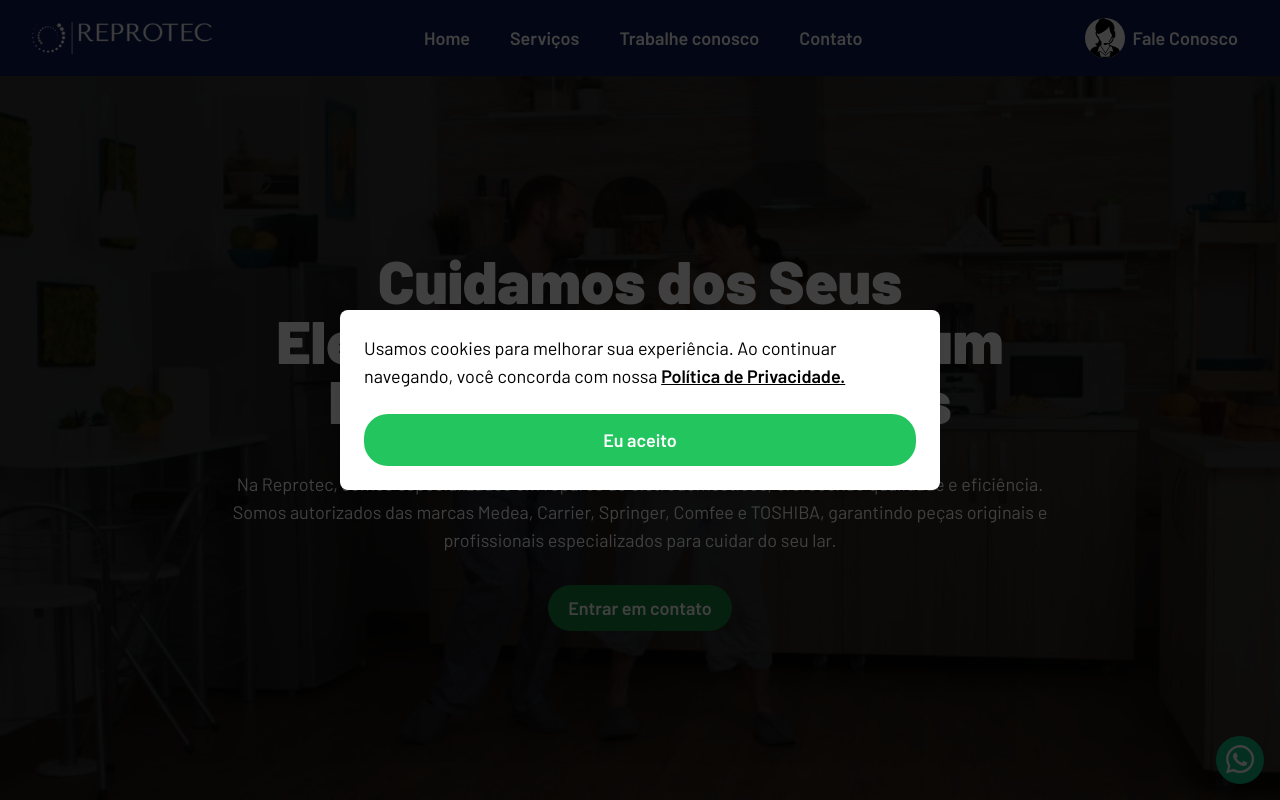
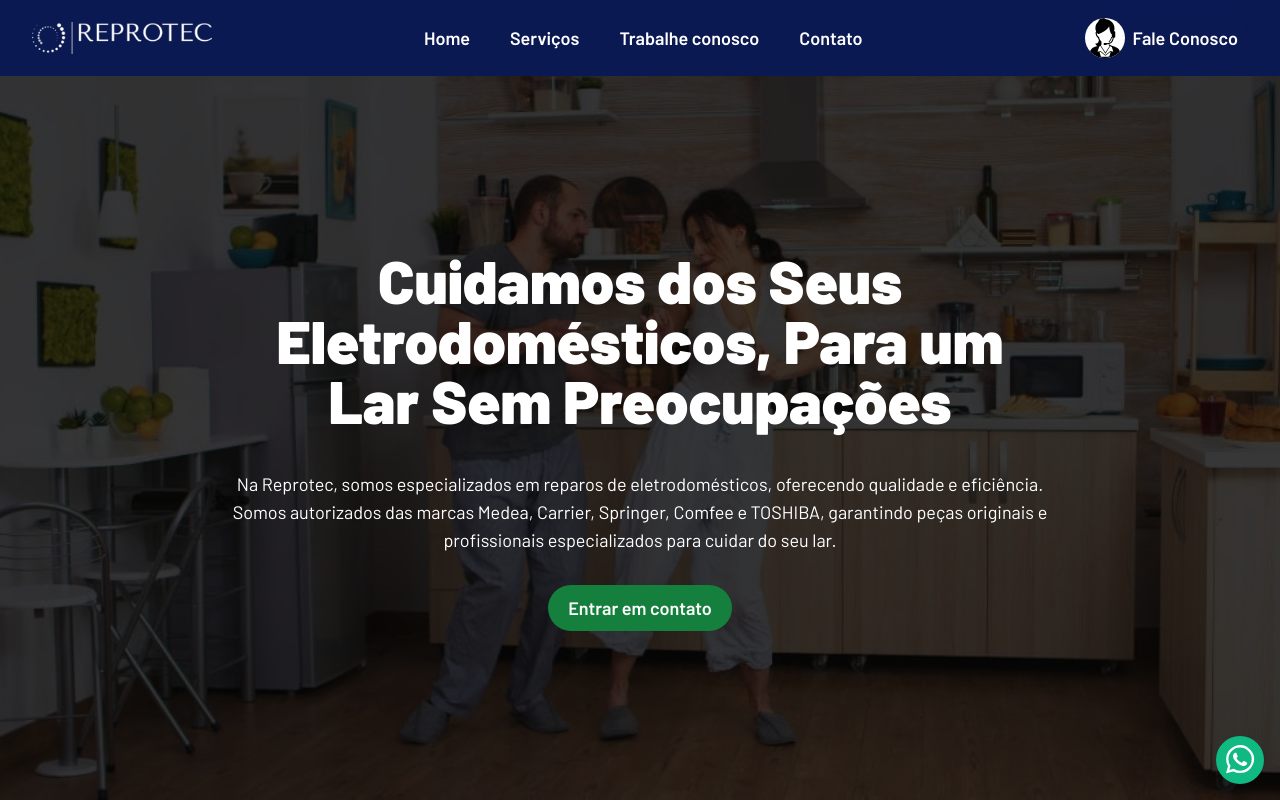
Before and after one commit to Sev7tech/reprotec, a Next.js app: page / in a window 1280 px wide. Shown: the top 800 px of the page. Built offline with nearby package versions, Linux system fonts and the light colour scheme.

Commit message:
feat: update component logic
- add expired date for 360 day
- update component style
- improve reading

```diff
--- a/src/components/CookiePopup.tsx
+++ b/src/components/CookiePopup.tsx
@@ -10,31 +10,37 @@ const CookiePopup = () => {
   useEffect(() => {
     const cookieAccepted = localStorage.getItem('cookieAccepted')
 
-    if (!cookieAccepted) return setPopupVisible(true)
+    if (!cookieAccepted) setPopupVisible(true)
   }, [])
 
   const handleAccept = () => {
-    localStorage.setItem('cookieAccepted', 'yes')
+    const expirationData = new Date()
+    expirationData.setDate(expirationData.getDate() + 360)
+
+    localStorage.setItem('cookieAccepted', expirationData.toISOString())
     setPopupVisible(false)
   }
 
-  if (!isPopupVisible) return null
+  if (isPopupVisible) return null
 
   return (
-    <article className="overlay fixed inset-0 z-[100]">
-      <div className="popup">
-        <Typography.Text>
+    <article className="cookie-container">
+      <div className="mx-auto max-w-[600px] text-center">
+        <Typography.Text className="text-white">
           Usamos cookies para melhorar sua experiência. Ao continuar navegando,
           você concorda com nossa{' '}
           <Typography.Link
             href="/politica-privacidade"
             linkTitle="Voce deve está em Consentimento com os cookie do website"
-            className="underline"
+            className="text-white underline hover:text-white"
           >
-            Política de Privacidade.
+            política de privacidade.
           </Typography.Link>
         </Typography.Text>
-        <button onClick={handleAccept} className="buttonBase mt-4 bg-green-500">
+        <button
+          onClick={handleAccept}
+          className="buttonBase mx-auto mt-4 bg-green-500 py-1"
+        >
           Eu aceito
         </button>
       </div>
```
